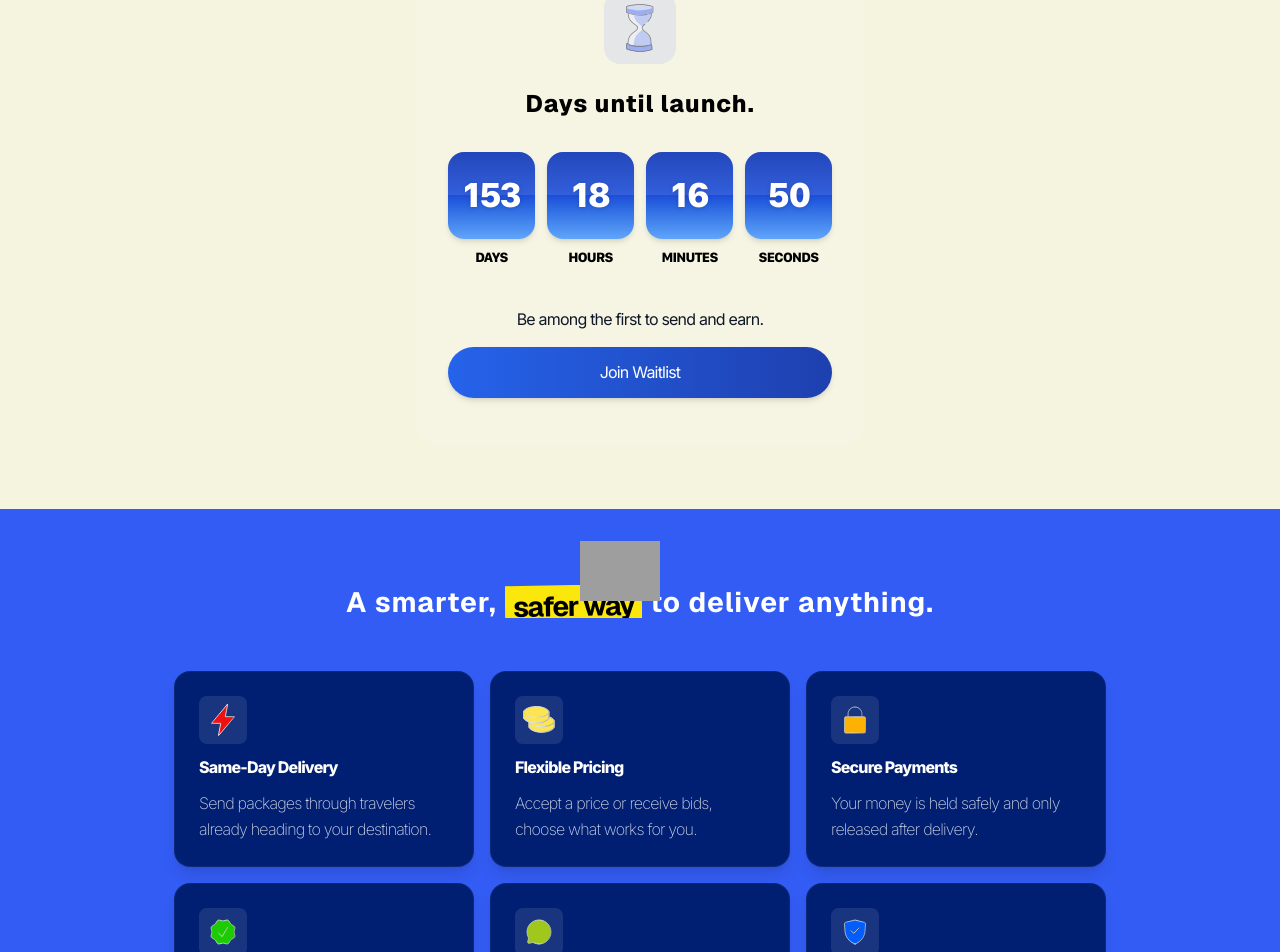
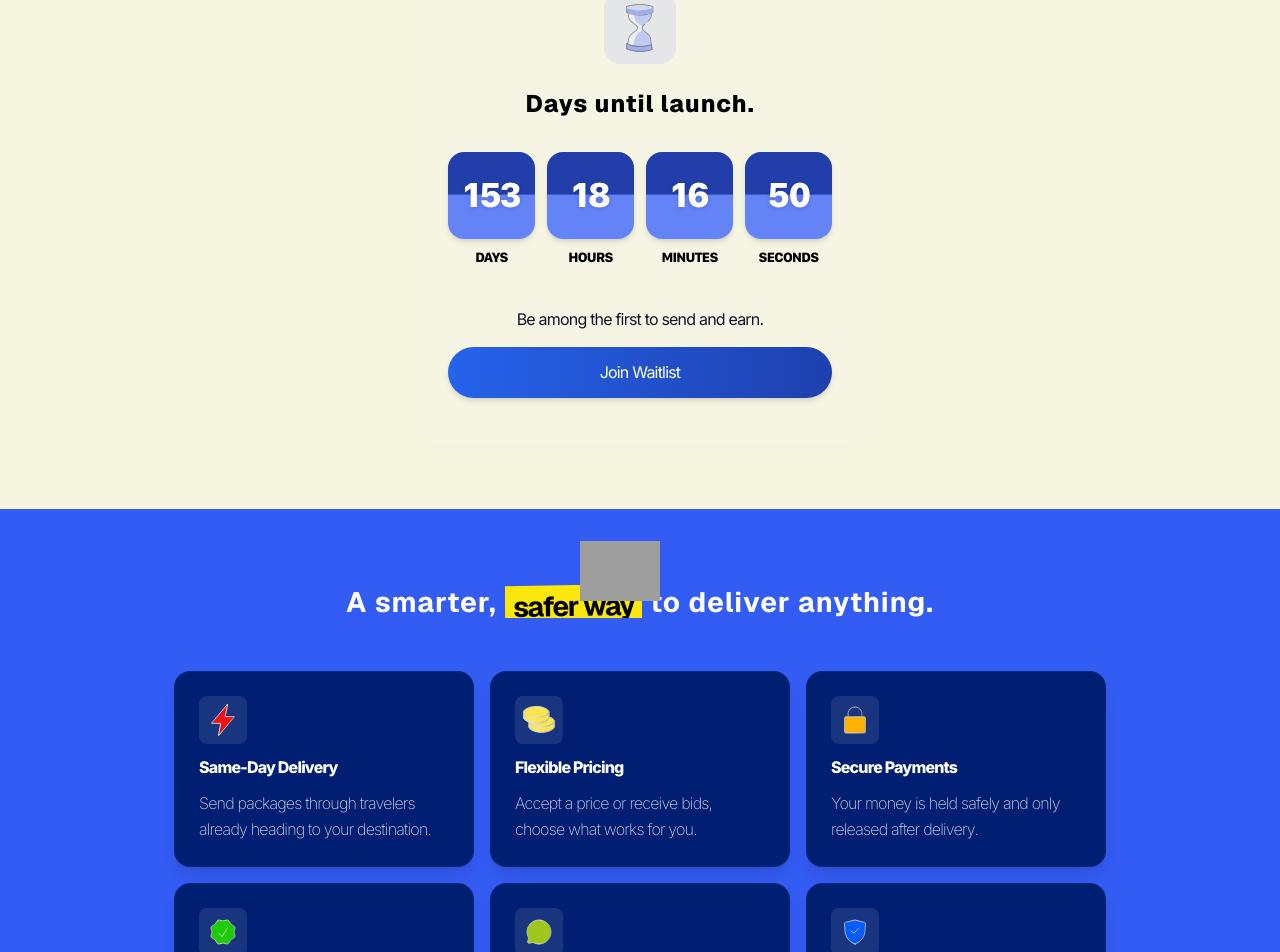
Before and after one commit to DeepBrain07/sendit-landing, a React (Vite) app in the folder sendit-frontend/: page / in a window 1280 px wide. Shown: the part 999-1951 px from the top of the page. Built offline with nearby package versions, Linux system fonts and the light colour scheme; grey boxes are pictures that could not be loaded; a web font is replaced by a local one.

Commit message:
Adding timer

```diff
--- a/sendit-frontend/src/layouts/LandingPage/LaunchCountdown.tsx
+++ b/sendit-frontend/src/layouts/LandingPage/LaunchCountdown.tsx
@@ -70,17 +70,23 @@ export const LaunchCountdown: React.FC<LaunchCountdownProps> = ({
       </h1>
 
       {/* Countdown Timer Cards */}
-      <div className="grid grid-cols-4 text-black gap-3 w-full mb-10 ">
+      <div className="grid grid-cols-4 text-black gap-3 w-full mb-10">
         {timerUnits.map((unit, index) => (
           <div key={index} className="flex flex-col items-center">
-            <div className="relative w-full aspect-square rounded-2xl bg-gradient-to-b from-[#0A32B3] via-[#1D4ED8] to-[#60A5FA] p-0.5 shadow-md overflow-hidden flex items-center justify-center">
+            <div
+              style={{
+                background:
+                  "linear-gradient(180deg, #0929A0 48.21%, #6483F7 50%)",
+              }}
+              className="relative w-full aspect-square rounded-2xl p-0.5 shadow-md overflow-hidden flex items-center justify-center"
+            >
               {/* Glossy top overlay */}
               <div className="absolute top-0 inset-x-0 h-1/2 bg-white/10 rounded-t-2xl pointer-events-none" />
               <span className="text-3xl sm:text-4xl font-extrabold text-white tracking-tight drop-shadow-sm">
                 {unit.value}
               </span>
             </div>
-            <span className="mt-2 text-xs sm:text-sm !font-normal tracking-wider ">
+            <span className="mt-2 text-xs sm:text-sm !font-normal tracking-wider">
               {unit.label}
             </span>
           </div>
```
